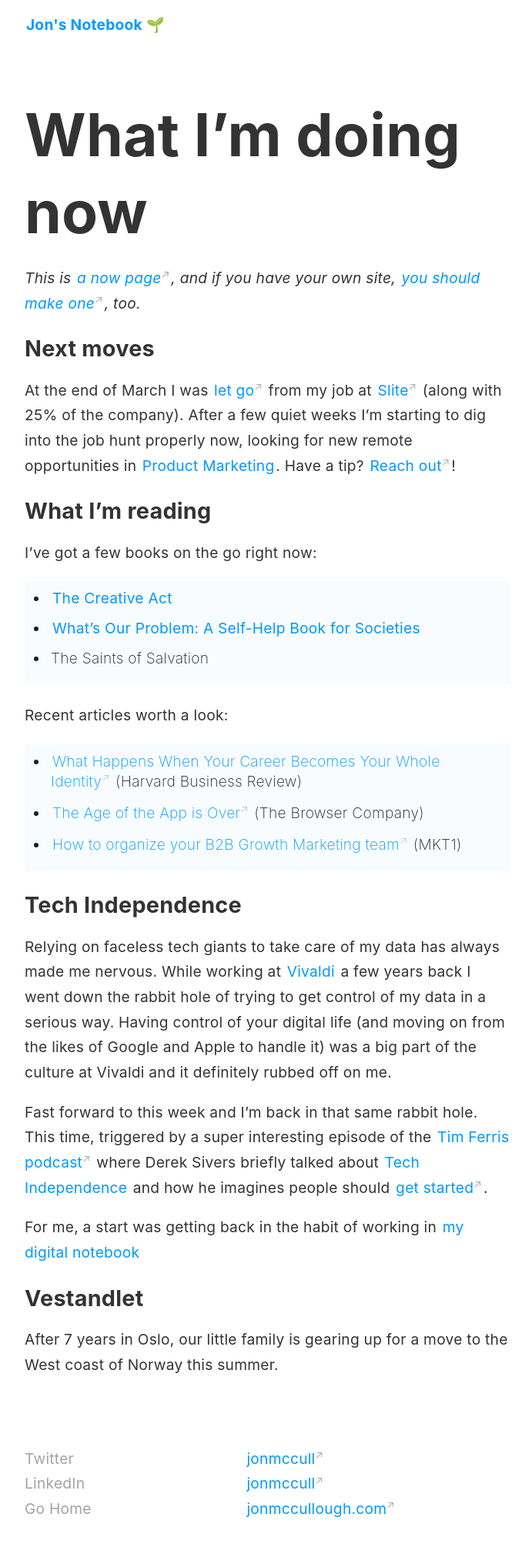
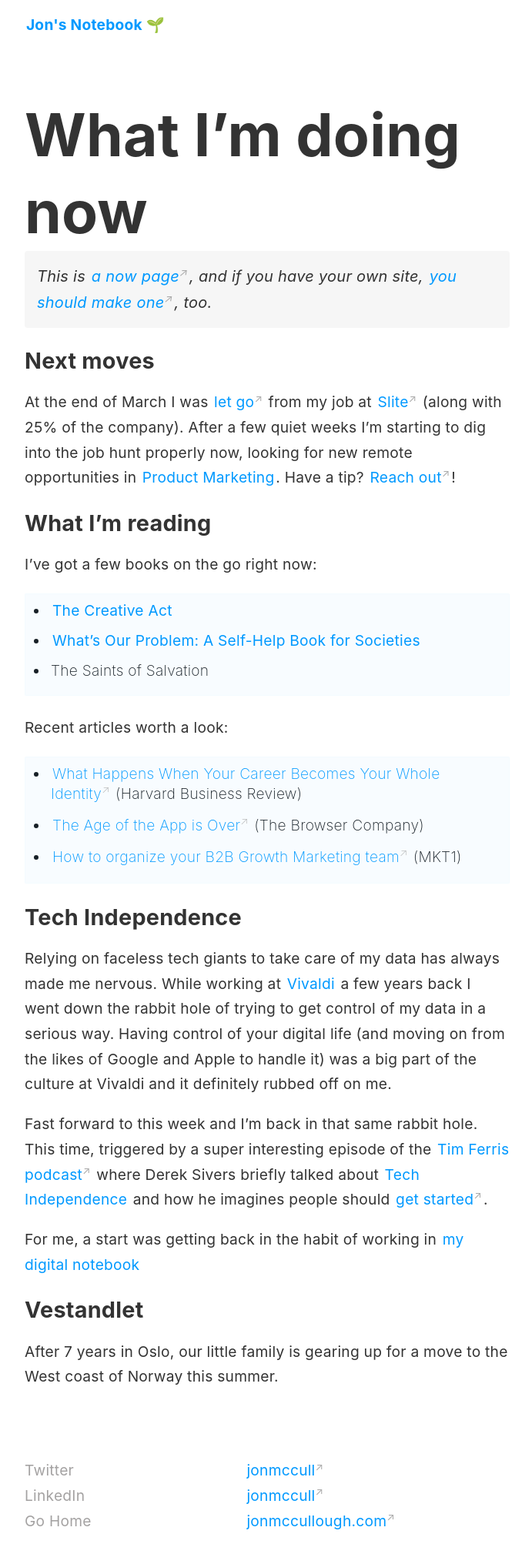
Before and after one commit to jonmccull/digital-garden, a Jekyll site: the page built from _pages/now.md, in a window 1280 px wide. Shown: the whole page at 77% size, without its empty margins (293-984 px from the left). Built offline with Jekyll 4.4.1, drawn with Linux system fonts in a browser that asks for light colours.

Commit message:
Update Now

```diff
--- a/_pages/now.md
+++ b/_pages/now.md
@@ -5,7 +5,7 @@
 
 # What I'm doing now
 
-<em>This is [a now page](https://nownownow.com/about), and if you have your own site, [you should make one](https://nownownow.com/about), too.</em>
+> <em>This is [a now page](https://nownownow.com/about), and if you have your own site, [you should make one](https://nownownow.com/about), too.</em>
 
 ## Next moves
 At the end of March I was [let go](https://www.linkedin.com/posts/jonmccullough_productmarketing-layoffs2023-activity-7052166020798525440-QCq1?utm_source=share&utm_medium=member_desktop) from my job at [Slite](https://slite.com/) (along with 25% of the company). After a few quiet weeks I'm starting to dig into the job hunt properly now, looking for new remote opportunities in [[Product Marketing]]. Have a tip? [Reach out](mailto:hey@jonmccullough.com?subject=Job hunt tip for Jon)!
```
